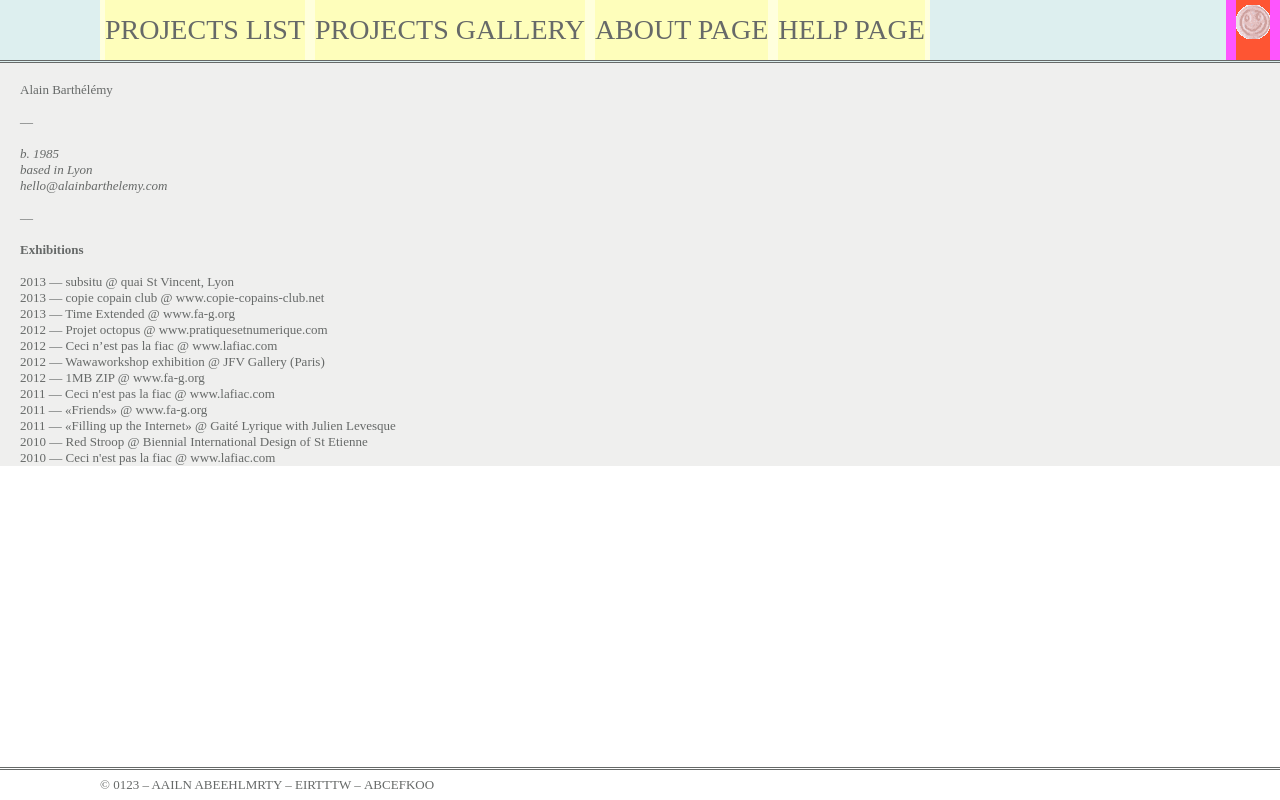
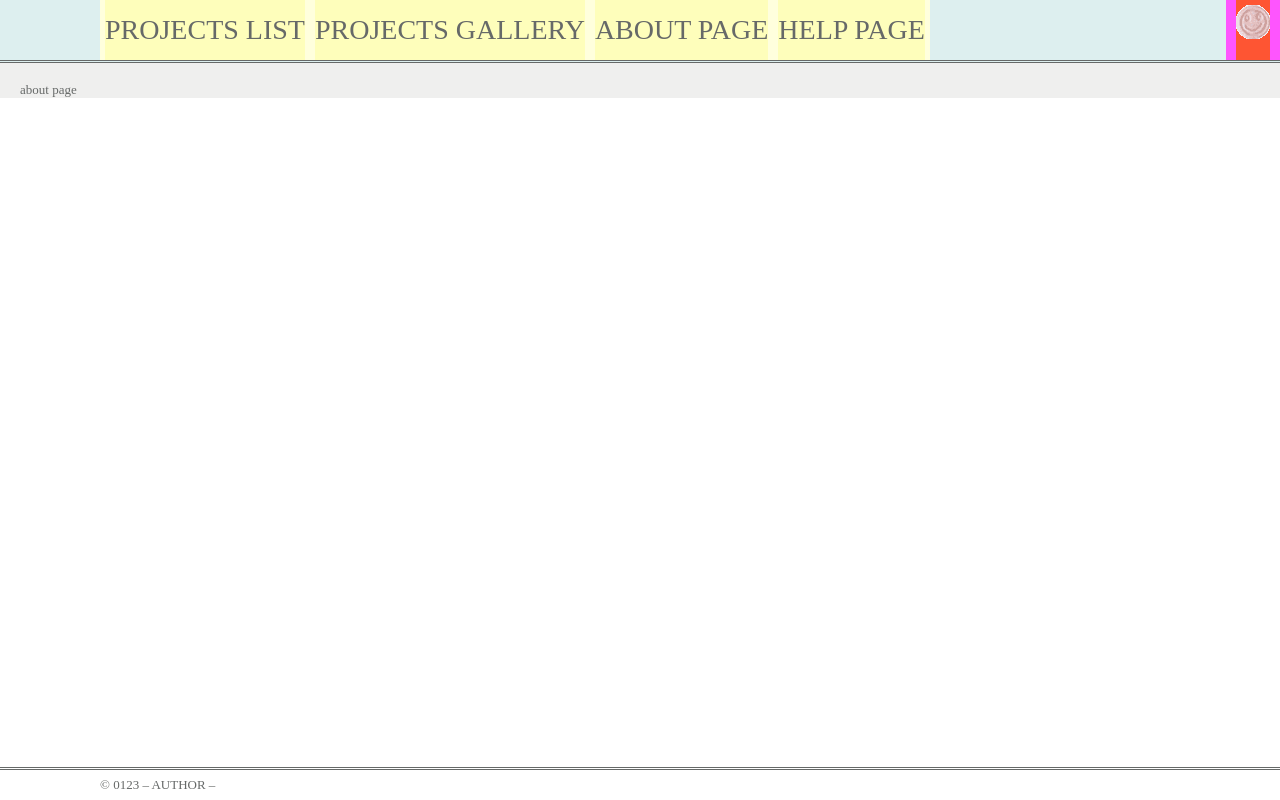
Before and after one commit to Hemisphere-Project/portfolio_template, a CodeIgniter app: page /index.php/projects/static_pages/about in a window 1280 px wide. Run offline with CodeIgniter, Linux system fonts and the light colour scheme.

Commit message:
template ready

```diff
--- a/www/application/views/static_pages/about.php
+++ b/www/application/views/static_pages/about.php
@@ -1,26 +1,3 @@
 <div id="about_content">
-<p>Alain Barthélémy</p>
-</br>
-<p>––</p>
-</br>
-<p><em>b. 1985</em></p>
-<p><em>based in Lyon</em></p>
-<p><em><a href="mailto:hello@alainbarthelemy.com">hello@alainbarthelemy.com</a></em></p>
-</br>
-<p>––</p>
-</br>
-<p><strong>Exhibitions</strong></p>
-</br>
-<p>2013 — subsitu @ quai St Vincent, Lyon</p>
-<p>2013 — copie copain club @ www.copie-copains-club.net
-<p>2013 — Time Extended @ www.fa-g.org</p>
-<p>2012 — Projet octopus @ www.pratiquesetnumerique.com</p>
-<p>2012 — Ceci n’est pas la fiac @ www.lafiac.com</p>
-<p>2012 — Wawaworkshop exhibition @ JFV Gallery (Paris)</p>
-<p>2012 — 1MB ZIP @ www.fa-g.org</p>
-<p>2011 — Ceci n'est pas la fiac @ www.lafiac.com</p>
-<p>2011 — «Friends» @ www.fa-g.org</p>
-<p>2011 — «Filling up the Internet» @ Gaité Lyrique with Julien Levesque</p>
-<p>2010 — Red Stroop @ Biennial International Design of St Etienne</p>
-<p>2010 — Ceci n'est pas la fiac @ www.lafiac.com</p>
+about page
 </div>
--- a/www/application/views/static_pages/home.php
+++ b/www/application/views/static_pages/home.php
@@ -1,3 +1 @@
 <h1 style="color:red;">TO BE REMOVED //THIS IS THE HOME PAGE // TO BE REMOVED</h1>
-<?php echo base_url(); ?>
-<?php echo site_url(); ?>
--- a/www/application/views/template/footer.php
+++ b/www/application/views/template/footer.php
@@ -1,4 +1,4 @@
 </div>
-<div id="footer"><div style="padding-left:100px;">&copy; 0123 – AAILN ABEEHLMRTY – <a href="http://twitter.com/alainBalnav" target="_blank">EIRTTTW</a> – ABCEFKOO</div></div>
+<div id="footer"><div style="padding-left:100px;">&copy; 0123 – AUTHOR –</div></div>
 </body>
 </html>
--- a/www/application/views/template/header.php
+++ b/www/application/views/template/header.php
@@ -9,6 +9,7 @@
 	<link rel="stylesheet" href="<?php echo base_url('css/backoffice.css'); ?>">
 	<script type="text/javascript" src="<?php echo base_url('js/lib/jquery-1.9.1.min.js'); ?>"></script>
 	<script type="text/javascript" src="<?php echo base_url('js/lib/jquery.masonry.min.js'); ?>"></script>
+	<script type="text/javascript" src="<?php echo base_url('js/effects/stickyfooter.js'); ?>"></script>
 	<script type="text/javascript" src="<?php echo base_url('js/main.js'); ?>"></script>
 </head>
 <body>
--- /dev/null
+++ b/www/js/effects/stickyfooter.js
@@ -0,0 +1,33 @@
+$(window).bind("load", function() {
+
+       var footerHeight = 0,
+           footerTop = 0,
+           $footer = $("#footer");
+
+       positionFooter();
+
+       function positionFooter() {
+
+                footerHeight = $footer.height();
+                footerTop = ($(window).scrollTop()+$(window).height()-footerHeight)+"px";
+
+               if ( ($(document.body).height()+footerHeight) < $(window).height()) {
+                   $footer.css({
+                        position: "absolute",
+                        bottom: "0"
+                   //}).animate({
+                    //    top: footerTop
+                   })
+               } else {
+                   $footer.css({
+                        position: "static"
+                   })
+               }
+
+       }
+
+       $(window)
+               .scroll(positionFooter)
+               .resize(positionFooter)
+
+});
--- a/www/js/main.js
+++ b/www/js/main.js
@@ -1,72 +1,47 @@
-$(window).bind("load", function() {
+$(document).ready(function() {
 
-       var footerHeight = 0,
-           footerTop = 0,
-           $footer = $("#footer");
+/***************************** nav bar interactions **************************/
 
-       positionFooter();
-
-       function positionFooter() {
-
-                footerHeight = $footer.height();
-                footerTop = ($(window).scrollTop()+$(window).height()-footerHeight)+"px";
-
-               if ( ($(document.body).height()+footerHeight) < $(window).height()) {
-                   $footer.css({
-                        position: "absolute",
-                        bottom: "0"
-                   //}).animate({
-                    //    top: footerTop
-                   })
-               } else {
-                   $footer.css({
-                        position: "static"
-                   })
-               }
-
-       }
-
-       $(window)
-               .scroll(positionFooter)
-               .resize(positionFooter)
-
-});
-
-
-
-$(document).ready(function() {
-  $(".left-group-button").click(function() {
-		//console.log('left-group-button clicked  '+this.id);
-
-		// put some ajax in these
+  $(".left-group-button").bind("click",function() {
 		switch(this.id){
 			case 'LBtn':
-				//$('body').load('/index.php/projects/prjkts/');
-				//document.location.href="./index.php/projects/prjkts/projects_list"
 			break;
 			case 'TBtn':
-				//$('body').load('/index.php/projects/prjkts/projects_thumb_list');
-				//document.location.href="./index.php/projects/prjkts/projects_thumb_list"
 			break;
 			case 'IBtn':
-				//$('body').load('/index.php/about');
-				//document.location.href="./index.php/about"
 			break;
 			case 'QMBtn':
-				//$('body').load('/index.php/help');
-				//document.location.href="./index.php/help"
 			break;
 			default : console.log('unknown button');
 		}
   });
 
-  $(".left-group-button").mouseenter(function(){
-  		Title.stop();
-  		Title.start(this.id);
+  $(".left-group-button").bind("mouseenter",function(){
   });
-  $(".left-group-button").mouseleave(function(){
-  		Title.stop();
+  $(".left-group-button").bind("mouseleave",function(){
   });
+
+  $(".right-group-button").bind("click",function() {
+		switch(this.id){
+			case 'LBtn':
+			break;
+			case 'TBtn':
+			break;
+			case 'IBtn':
+			break;
+			case 'QMBtn':
+			break;
+			default : console.log('unknown button');
+		}
+  });
+
+  $(".right-group-button").bind("mouseenter",function(){
+  });
+  $(".right-group-button").bind("mouseleave",function(){
+  });
+
+/*****************************************************************************/
+
 
   $("#addfile").click(function(){
   	count = $('input:file').length - 1;
```
Also changed, not shown: www/js/effects/clock.js (added, +15 -0 lines), www/js/effects/timedslide.js (renamed from www/js/timedslide.js), www/js/effects/title.js (renamed from www/js/title.js), 2 other files.
